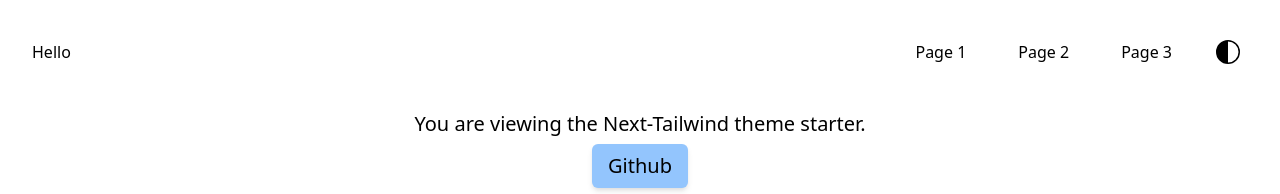
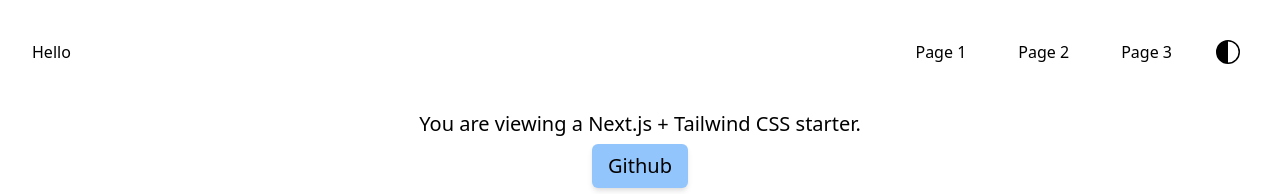
Before and after one commit to exu3/next-tailwind-starter, a Next.js app: page / in a window 1280 px wide. Shown: the top 194 px of the page. Built offline with nearby package versions, Linux system fonts and the light colour scheme.

Commit message:
change copy

```diff
--- a/pages/index.js
+++ b/pages/index.js
@@ -9,7 +9,7 @@ export default function Home() {
       <Nav />
       <div className="text-xl text-center">
         <h1 className="leading-loose">
-          You are viewing the Next-Tailwind theme starter.
+          You are viewing a Next.js + Tailwind CSS starter.
         </h1>
         <button className="rounded-md bg-blue-300 dark:bg-blue-500 p-2 px-4 shadow-md mx-auto hover:shadow-lg">
           <a href="https://github.com/eilla1/next-starter">Github</a>
```
